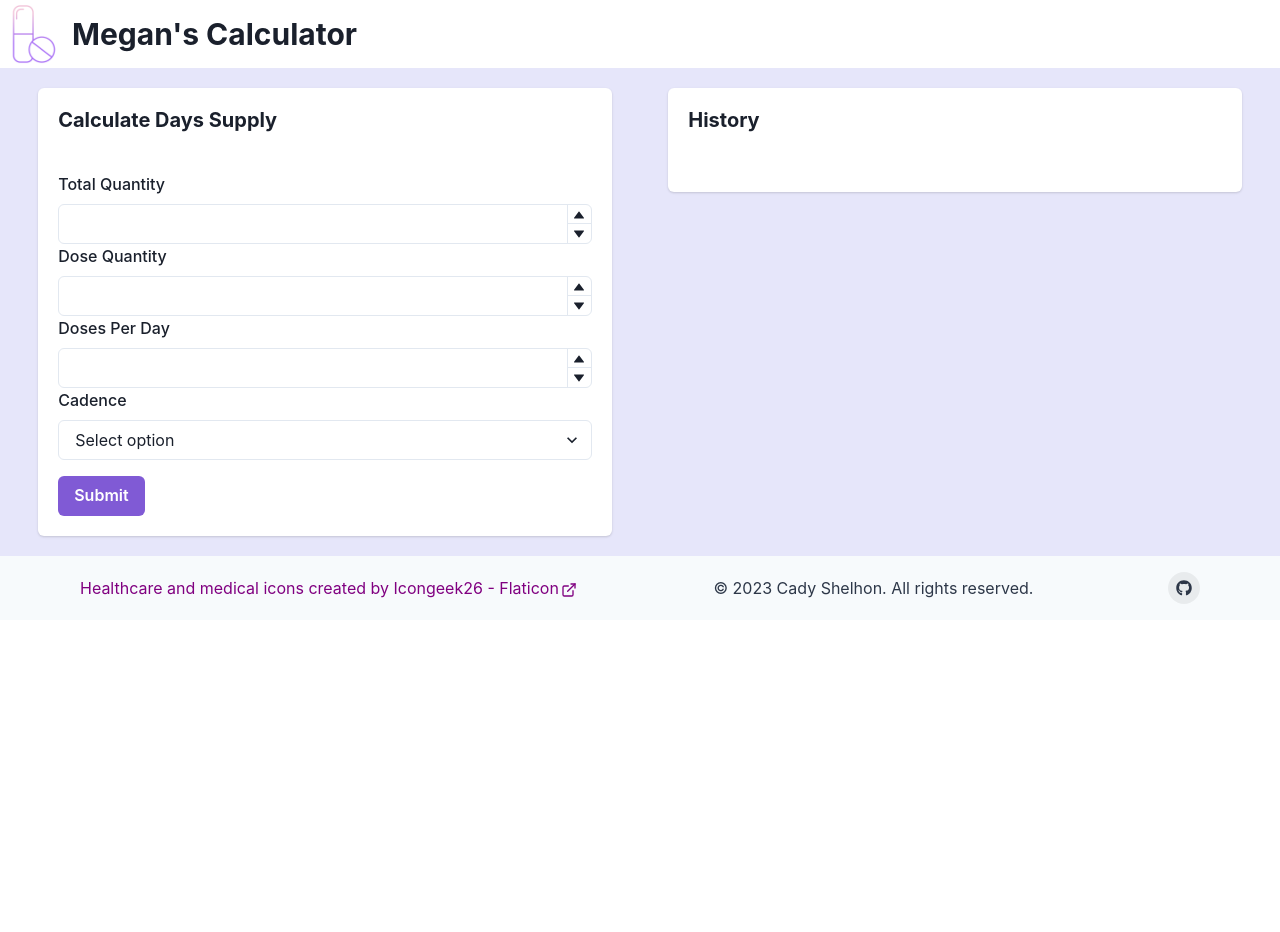
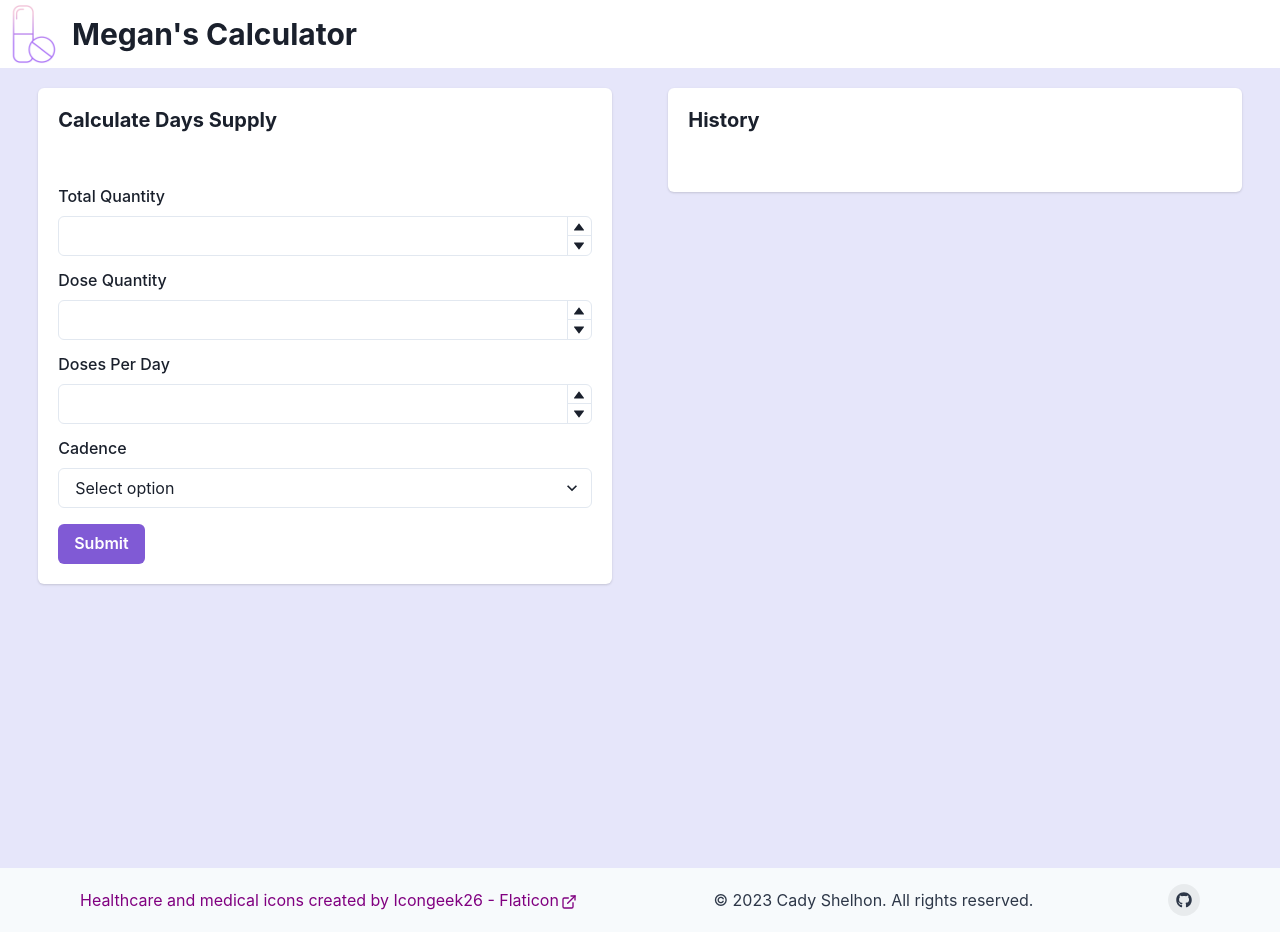
Before and after one commit to cadyshelhon/megans-calculator, a React (Create React App) app: page / in a window 1280 px wide. Before the commit the page ends 800 px from the top, so only its background shows below. Built offline with nearby package versions, Linux system fonts and the light colour scheme.

Commit message:
add custom cadence

```diff
--- a/src/components/CalculatorCard.tsx
+++ b/src/components/CalculatorCard.tsx
@@ -8,7 +8,6 @@ import {
 import DaysSupplyCalculator from "./DaysSupplyCalculator";
 import { Result } from '../types'
 import { timeValueMap } from '../timePeriods'
-import { time } from "console";
 
 
 interface Props {
@@ -21,15 +20,19 @@ const CalculatorCard = ({ title, setResults, currentResults }: Props) => {
 
   return (
     <Container>
-      <Card>
+      <Card gap={3}>
         <CardHeader>
           <Heading size="md">{title}</Heading>
         </CardHeader>
         <CardBody>
           <DaysSupplyCalculator onSubmit={newResult => {
+            console.log(newResult);
             const cadenceValue = timeValueMap.get(newResult.cadence);
             if(cadenceValue) {
               const daysSupply =  ( newResult.totalQuantity / (newResult.dose * newResult.dosePerDay) ) * cadenceValue;
+              setResults([...currentResults, {...newResult, id: currentResults.length + 1, result: daysSupply}]);
+            } else if (newResult.custom) {
+              const daysSupply =  ( newResult.totalQuantity / (newResult.dose * newResult.dosePerDay) ) * newResult.custom;
               setResults([...currentResults, {...newResult, id: currentResults.length + 1, result: daysSupply}]);
             }
           }}></DaysSupplyCalculator>
--- a/src/components/CalculatorResult.tsx
+++ b/src/components/CalculatorResult.tsx
@@ -32,7 +32,7 @@ const CalculatorResult = ({children, result}: Props) => {
         <AccordionPanel pb={4}>
           <List>
             <ListItem>
-                <Text>{ `( ${result.totalQuantity} total units / ( ${result.dose} units * ${result.dosePerDay}x per day ) ) * ${result.cadence} = ${result.result} days supply`}</Text>
+                <Text>{ `( ${result.totalQuantity} total units / ( ${result.dose} units * ${result.dosePerDay}x per day ) ) * ${result.custom ? result.custom : result.cadence} = ${result.result} days supply`}</Text>
             </ListItem>
           </List>
         </AccordionPanel>
--- a/src/components/DaysSupplyCalculator.tsx
+++ b/src/components/DaysSupplyCalculator.tsx
@@ -15,12 +15,14 @@ import { useForm } from "react-hook-form";
 import { z } from "zod";
 import { zodResolver } from "@hookform/resolvers/zod";
 import { timePeriods } from "../timePeriods";
+import { useState } from "react";
 
 const schema = z.object({
   totalQuantity: z.number(),
   dose: z.number(),
   dosePerDay: z.number(),
   cadence: z.enum(timePeriods),
+  custom: z.number().optional()
 });
 
 type CalculatorFormData = z.infer<typeof schema>;
@@ -30,10 +32,12 @@ interface Props {
 }
 
 const DaysSupplyCalculator = ({ onSubmit }: Props) => {
+  const [custom, setCustom] = useState(false);
   const {
     register,
     handleSubmit,
     formState: { errors },
+    setValue
   } = useForm<CalculatorFormData>({
     resolver: zodResolver(schema),
   });
@@ -53,7 +57,7 @@ const DaysSupplyCalculator = ({ onSubmit }: Props) => {
         </NumberInput>
         <FormErrorMessage></FormErrorMessage>
       </FormControl>
-      <FormControl>
+      <FormControl mt={3}>
         <FormLabel>Dose Quantity</FormLabel>
         <NumberInput>
           <NumberInputField {...register("dose", { valueAsNumber: true })} />
@@ -64,7 +68,7 @@ const DaysSupplyCalculator = ({ onSubmit }: Props) => {
         </NumberInput>
         <FormErrorMessage></FormErrorMessage>
       </FormControl>
-      <FormControl>
+      <FormControl mt={3}>
         <FormLabel>Doses Per Day</FormLabel>
         <NumberInput>
           <NumberInputField
@@ -77,13 +81,36 @@ const DaysSupplyCalculator = ({ onSubmit }: Props) => {
         </NumberInput>
         <FormErrorMessage></FormErrorMessage>
       </FormControl>
-      <FormControl>
+      <FormControl mt={3}>
         <FormLabel>Cadence</FormLabel>
-        <Select placeholder="Select option" {...register("cadence")}>
-          {timePeriods.map(timePeriod => <option key={timePeriod} value={timePeriod}>{timePeriod}</option>)}
+        <Select placeholder="Select option" {...register("cadence")} onChange={(e) => {
+          if(e.target.value === "Custom") setCustom(true);
+          else { setCustom(false); setValue("custom", undefined) }
+        }}>
+          {timePeriods.map((timePeriod) => (
+            <option key={timePeriod} value={timePeriod}>
+              {timePeriod}
+            </option>
+          ))}
         </Select>
-        <FormErrorMessage></FormErrorMessage>
+        <FormErrorMessage>{errors.cadence?.message}</FormErrorMessage>
       </FormControl>
+
+      {custom && (
+        <FormControl mt={3}>
+          <FormLabel>Every (x) days</FormLabel>
+          <NumberInput>
+            <NumberInputField
+              {...register("custom", { valueAsNumber: true })}
+            />
+            <NumberInputStepper>
+              <NumberIncrementStepper />
+              <NumberDecrementStepper />
+            </NumberInputStepper>
+          </NumberInput>
+          <FormErrorMessage></FormErrorMessage>
+        </FormControl>
+      )}
 
       <Button mt={4} colorScheme="purple" type="submit">
         Submit
--- a/src/components/HistoryCard.tsx
+++ b/src/components/HistoryCard.tsx
@@ -25,7 +25,7 @@ const HistoryCard = ({ title, results, onDelete }: Props) => {
         <CardHeader>
           <Heading size="md">{title}</Heading>
         </CardHeader>
-        <CardBody overflowY="auto" maxHeight={385}>
+        <CardBody overflowY="auto" maxHeight={600}>
           <List>
             {results?.map((result) => (
               <ListItem>
--- a/src/components/Main.tsx
+++ b/src/components/Main.tsx
@@ -2,15 +2,7 @@ import { Flex } from "@chakra-ui/react";
 import { useState } from "react";
 import CalculatorCard from "./CalculatorCard";
 import HistoryCard from "./HistoryCard";
-
-interface Result {
-    id: number,
-    result: number,
-    totalQuantity: number,
-    dose: number,
-    dosePerDay: number,
-    cadence: string
-}
+import { Result } from "../types";
 
 const Main = () => {
   const [results, setResults] = useState([] as Result[]);
@@ -22,6 +14,7 @@ const Main = () => {
       direction={["column", "row"]}
       gap={5}
       p={5}
+      h="100vh"
     >
       <CalculatorCard
         currentResults={results}
--- a/src/timePeriods.ts
+++ b/src/timePeriods.ts
@@ -1,4 +1,4 @@
-export const timePeriods = ["Monthly", "BiWeekly", "Weekly"] as const;
+export const timePeriods = ["Monthly", "BiWeekly", "Weekly", "Custom"] as const;
 
 export const timeValueMap = new Map<String, number>([
     ['Monthly', 30],
--- a/src/types.ts
+++ b/src/types.ts
@@ -4,5 +4,6 @@ export interface Result {
     totalQuantity: number,
     dose: number,
     dosePerDay: number,
-    cadence: string
+    cadence: string,
+    custom?: number
 }
```
